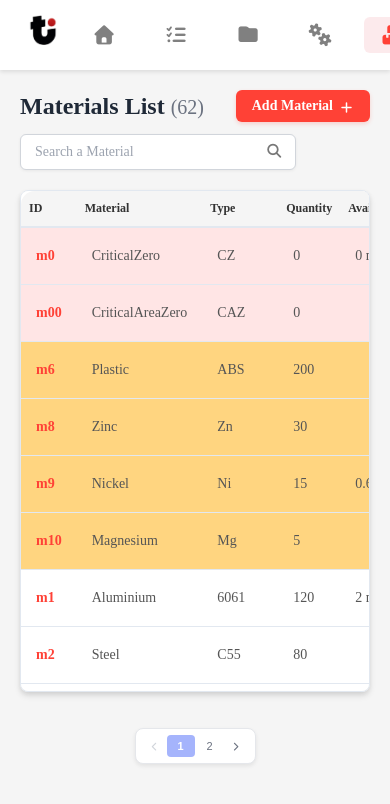
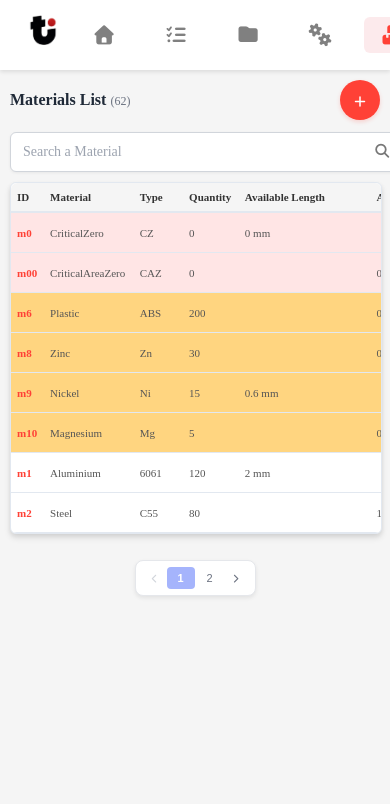
Before and after one commit to mariembalegi/Traksys, an Angular app: page /dashboard/stock in a window 390 px wide. Shown: the top 804 px of the page. Built offline with nearby package versions, Linux system fonts and the light colour scheme; a web font is replaced by a local one.

Commit message:
feat: Enhance responsive design for stock page with improved button and table styles

```diff
--- a/src/app/pages/stock/stock.html
+++ b/src/app/pages/stock/stock.html
@@ -5,7 +5,10 @@
         <h1>Materials List <span>({{ filteredMaterials.length }})</span></h1>
       </div>
       <div class="add-material-btn">
-        <button (click)="addEditModal()">Add Material <i class="fa-solid fa-plus" style="color: #ffffff;"></i></button>
+        <button (click)="addEditModal()">
+          <span class="btn-text">Add Material</span>
+          <i class="fa-solid fa-plus" style="color: #ffffff;"></i>
+        </button>
       </div>
     </div>
     <div class="search-controls">
@@ -18,6 +21,7 @@
     </div>
   </div>
   <div class="stock-table">
+    <div class="table-container">
       <table>
         <thead>
         <tr>
@@ -74,6 +78,7 @@
         </tbody>
       </table>
     </div>
+  </div>
   <div class="paginator-controls">
     <app-paginator
       [items]="filteredMaterials"
--- a/src/app/pages/stock/stock.scss
+++ b/src/app/pages/stock/stock.scss
@@ -4,6 +4,17 @@
   padding: 20px;
   gap: 20px;
   background-color: #f5f5f5;
+
+  // Responsive padding
+  @media (max-width: 768px) {
+    padding: 15px;
+    gap: 15px;
+  }
+
+  @media (max-width: 480px) {
+    padding: 10px;
+    gap: 10px;
+  }
 
   .header {
     width: 100%;
@@ -16,6 +27,13 @@
       justify-content: space-between;
       align-items: center;
       width: 100%;
+
+      // Keep items on same line even on mobile
+      @media (max-width: 768px) {
+        flex-direction: row; // Keep horizontal layout
+        gap: 10px;
+        align-items: center;
+      }
     }
 
     .search-input {
@@ -28,6 +46,16 @@
       box-shadow: 0 1px 3px rgba(0, 0, 0, 0.06);
       transition: all 0.2s ease;
       width: 250px;
+
+      // Responsive width
+      @media (max-width: 768px) {
+        width: 100%;
+        max-width: none;
+      }
+
+      @media (max-width: 480px) {
+        padding: 10px;
+      }
 
 
       &:focus-within {
@@ -79,12 +107,29 @@
         font-family: "Darker Grotesque", serif;
         color: #1f2937;
         margin: 0;
+
+        // Responsive font sizes
+        @media (max-width: 768px) {
+          font-size: 18px; // Smaller to fit on same line
+        }
+
+        @media (max-width: 480px) {
+          font-size: 16px;
+        }
       }
 
       h1 span {
         font-weight: 400;
         color: #6b7280;
         font-size: 20px;
+
+        @media (max-width: 768px) {
+          font-size: 14px; // Smaller to fit on same line
+        }
+
+        @media (max-width: 480px) {
+          font-size: 12px;
+        }
       }
     }
   }
@@ -94,17 +139,40 @@
     height: 500px;
     min-height: 0;
     position: relative;
-    overflow: auto;
     border-radius: 14px;
     background: white;
     border: 1px solid #e2e8f0;
     box-shadow: 0 4px 6px rgba(0, 0, 0, 0.1),
     0 2px 4px rgba(0, 0, 0, 0.06);
 
+    // Responsive adjustments
+    @media (max-width: 768px) {
+      height: 400px;
+      border-radius: 8px;
+    }
+
+    @media (max-width: 480px) {
+      height: 350px;
+      border-radius: 6px;
+    }
+
+    .table-container {
+      width: 100%;
+      height: 100%;
+      overflow: auto;
+      border-radius: inherit;
+    }
+
     table {
       width: 100%;
       border-collapse: collapse;
       font-family: "Darker Grotesque", serif;
+      min-width: 800px; // Ensure table doesn't get too cramped
+
+      // For mobile, allow horizontal scroll
+      @media (max-width: 768px) {
+        min-width: 1000px; // Keep table readable on mobile
+      }
 
 
       thead {
@@ -123,12 +191,39 @@
           white-space: nowrap;
           border: none;
 
+          // Responsive padding and font sizes
+          @media (max-width: 768px) {
+            padding: 10px 8px;
+            font-size: 12px;
+          }
+
+          @media (max-width: 480px) {
+            padding: 8px 6px;
+            font-size: 11px;
+          }
+
           &:first-child {
             border-top-left-radius: 14px;
+
+            @media (max-width: 768px) {
+              border-top-left-radius: 8px;
+            }
+
+            @media (max-width: 480px) {
+              border-top-left-radius: 6px;
+            }
           }
 
           &:last-child {
             border-top-right-radius: 14px;
+
+            @media (max-width: 768px) {
+              border-top-right-radius: 8px;
+            }
+
+            @media (max-width: 480px) {
+              border-top-right-radius: 6px;
+            }
           }
         }
       }
@@ -151,6 +246,17 @@
             font-size: 14px;
             color: #555;
             vertical-align: middle;
+
+            // Responsive padding and font sizes
+            @media (max-width: 768px) {
+              padding: 10px 8px;
+              font-size: 12px;
+            }
+
+            @media (max-width: 480px) {
+              padding: 8px 6px;
+              font-size: 11px;
+            }
 
             .progress-container {
               position: relative;
@@ -191,6 +297,19 @@
               object-fit: cover;
               border-radius: 6px;
               border: 1px solid #e2e8f0;
+
+              // Responsive image sizes
+              @media (max-width: 768px) {
+                width: 30px;
+                height: 30px;
+                border-radius: 4px;
+              }
+
+              @media (max-width: 480px) {
+                width: 25px;
+                height: 25px;
+                border-radius: 3px;
+              }
             }
 
             &.actions {
@@ -205,9 +324,28 @@
                 cursor: pointer;
                 transition: all 0.2s ease;
 
+                // Responsive button sizing
+                @media (max-width: 768px) {
+                  padding: 4px 6px;
+                  margin: 0 1px;
+                }
+
+                @media (max-width: 480px) {
+                  padding: 3px 5px;
+                  margin: 0;
+                }
+
                 i {
                   color: #777;
                   font-size: 12px;
+
+                  @media (max-width: 768px) {
+                    font-size: 10px;
+                  }
+
+                  @media (max-width: 480px) {
+                    font-size: 9px;
+                  }
                 }
 
                 &:hover {
@@ -243,48 +381,25 @@
       }
     }
 
-    // Responsive design
-    @media (max-width: 768px) {
-      border-radius: 8px;
+    // Remove the old media query as we've integrated responsive design throughout
+    // Custom scrollbar for better appearance
+    .table-container::-webkit-scrollbar {
+      width: 8px;
+      height: 8px;
 
-      table {
-        thead th {
-          padding: 10px 8px;
-          font-size: 12px;
-        }
-
-        tbody td {
-          padding: 10px 8px;
-          font-size: 12px;
-
-          .design-img {
-            width: 30px;
-            height: 30px;
-          }
-
-          &.actions .btn-icon {
-            padding: 4px 6px;
-
-            i {
-              font-size: 10px;
-            }
-          }
-        }
+      // Thinner scrollbar on mobile
+      @media (max-width: 768px) {
+        width: 6px;
+        height: 6px;
       }
     }
 
-    // Custom scrollbar for better appearance
-    &::-webkit-scrollbar {
-      width: 8px;
-      height: 8px;
-    }
-
-    &::-webkit-scrollbar-track {
+    .table-container::-webkit-scrollbar-track {
       background: #f5f5f5;
       border-radius: 4px;
     }
 
-    &::-webkit-scrollbar-thumb {
+    .table-container::-webkit-scrollbar-thumb {
       background: #e2e8f0;
       border-radius: 4px;
 
@@ -299,6 +414,11 @@
   }
 
   .add-material-btn {
+    // Full width on mobile
+    @media (max-width: 768px) {
+      width: auto; // Change to auto width for compact button
+    }
+
     button {
       font-family: "Darker Grotesque", serif;
       color: white;
@@ -316,6 +436,31 @@
       transition: all 0.2s ease;
       box-shadow: 0 2px 4px rgba(255, 65, 54, 0.2);
 
+      .btn-text {
+        // Hide text on smaller screens
+        @media (max-width: 768px) {
+          display: none;
+        }
+      }
+
+      // Responsive button styling
+      @media (max-width: 768px) {
+        width: auto;
+        padding: 12px;
+        border-radius: 50%;
+        gap: 0;
+        min-width: 44px; // Ensure good touch target
+        min-height: 44px;
+        justify-content: center;
+        align-items: center;
+      }
+
+      @media (max-width: 480px) {
+        padding: 10px;
+        min-width: 40px;
+        min-height: 40px;
+      }
+
       &:hover {
         background: #e63429;
       }
```
Lines whose indentation alone changed are shown as unchanged.
